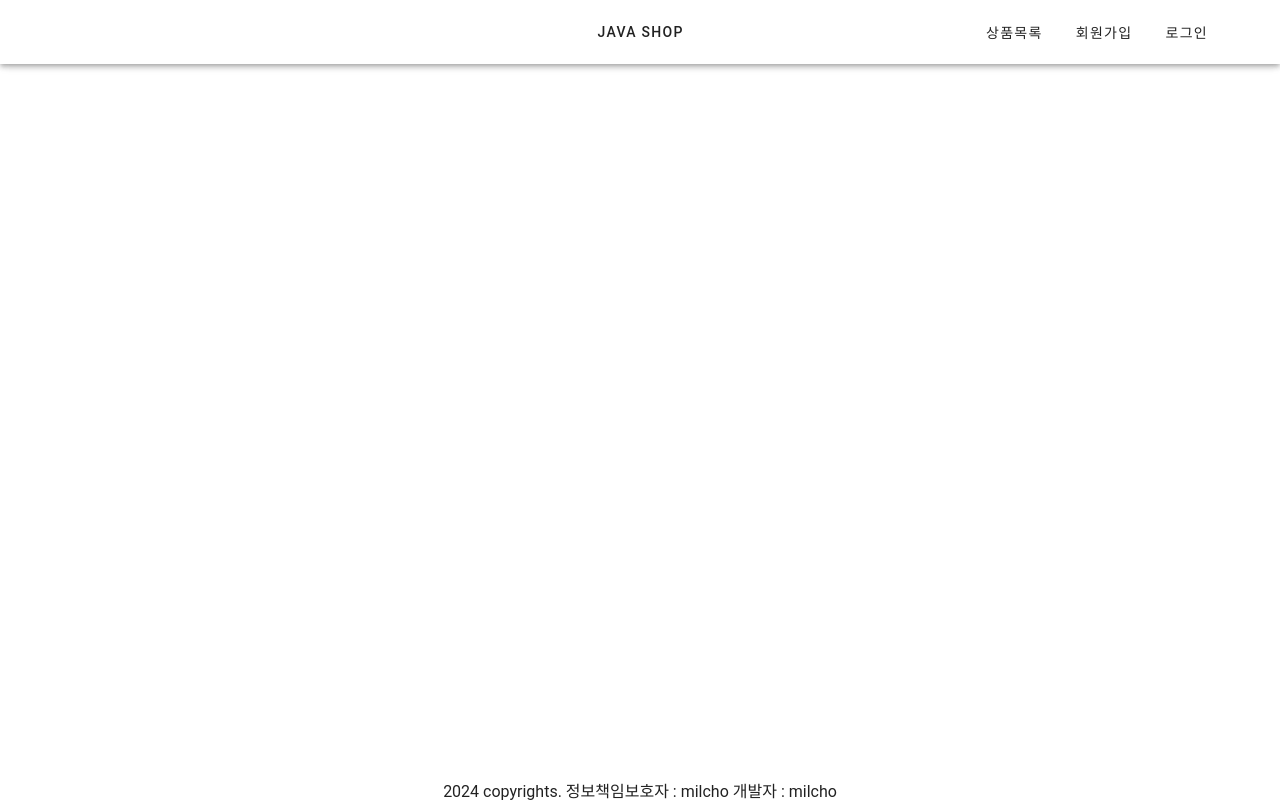
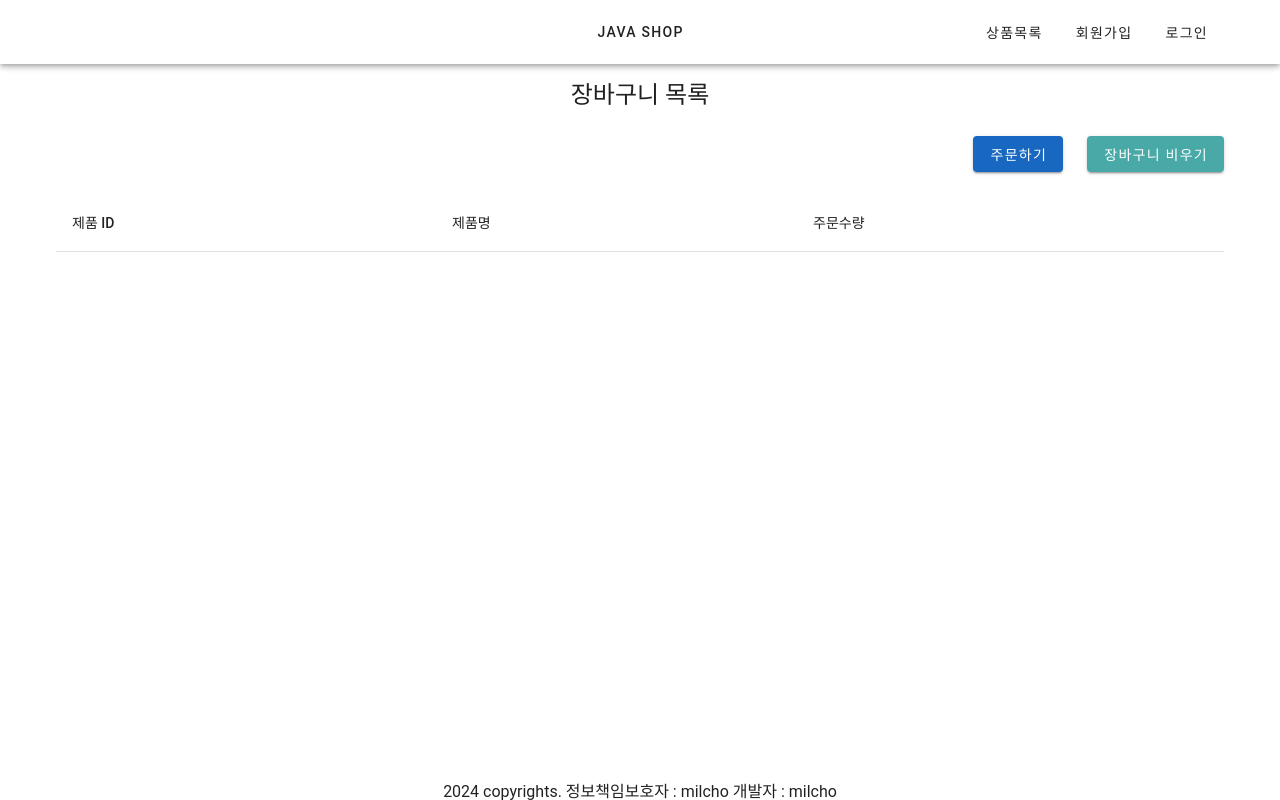
Before and after one commit to milcho0604/order-fe-deploy, a Vue app: page /order/cart in a window 1280 px wide. Built offline with nearby package versions, Linux system fonts and the light colour scheme.

Commit message:
feat: 전역적 상태 관리, 장바구니

```diff
--- a/src/components/HeaderComponent.vue
+++ b/src/components/HeaderComponent.vue
@@ -15,7 +15,7 @@
 
         <v-col class="d-flex justify-end">
           <v-btn :to="{ path: '/product/list' }">상품목록</v-btn>
-          <v-btn v-if="isLogin" :to="{ path: '/order/cart' }">장바구니</v-btn>
+          <v-btn v-if="isLogin" :to="{ path: '/order/cart' }">장바구니 {{getTotalQuantity}}</v-btn>
           <v-btn v-if="isLogin" :to="{ path: '/mypage' }">마이페이지</v-btn>
           <v-btn v-if="!isLogin" :to="{ path: '/member/create' }">회원가입</v-btn>
           <v-btn v-if="!isLogin" :to="{ path: '/login' }">로그인</v-btn>
@@ -27,7 +27,13 @@
 </template>
 
 <script>
+import { mapGetters } from 'vuex';
+
+
 export default {
+  computed:{
+        ...mapGetters(['getTotalQuantity'])
+    },
   data() {
     return {
       userRole: null,
--- a/src/components/ProductListComponent.vue
+++ b/src/components/ProductListComponent.vue
@@ -29,7 +29,7 @@
                 </v-form>
             </v-col>
             <v-col cols="auto" v-if="!isAdmin">
-                <v-btn color="secondary" class="mr-2">장바구니</v-btn>
+                <v-btn @click="addCart" color="secondary" class="mr-2">장바구니</v-btn>
                 <v-btn @click="createOrder" color="success">주문하기</v-btn>
             </v-col>
             <v-col cols="auto" v-if="isAdmin">
@@ -87,6 +87,7 @@
 </template>
 <script>
 import axios from 'axios';
+import { mapGetters } from 'vuex';
 
 export default {
     props: ['isAdmin', 'pageTitle'],
@@ -171,6 +172,19 @@ export default {
                 this.loadProduct();
             }
         },
+
+        addCart(){
+            const orderProducts = Object.keys(this.selected).filter(key=>this.selected[key])
+                .map(key=>{
+                const product = this.productList.find(p => p.id == key)
+                return {id: product.id, name: product.name, quantity: product.quantity};
+                });
+            orderProducts.forEach(p=>this.$store.dispatch('addCart', p))
+            console.log(this.getProductsInCart);
+            // window.location.reload();
+        },
+
+
         async createOrder(){
         const orderProducts = Object.keys(this.selected).filter(key=>this.selected[key])
         .map(key=>{
@@ -178,6 +192,7 @@ export default {
             return {productId: product.id, productCount: product.quantity};
         });
         console.log(orderProducts);
+
         if(orderProducts.length < 1){
             alert("주문 물품 수량이 부족합니다.")
             return;
@@ -196,6 +211,9 @@ export default {
             alert("주문이 처리되지 않았습니다.")
         }
     }
-    }
+    },
+    computed:{
+        ...mapGetters(['getProductsInCart'])
+    },
 };
 </script>
--- a/src/components/practice/StoreTestComponent2.vue
+++ b/src/components/practice/StoreTestComponent2.vue
@@ -2,6 +2,14 @@
     <h1>store test component2</h1>
     <p>count: {{getCount}}</p>
     <button @click="incrementCount" color="primary"> incrementCount </button>
+
+
+    <br>
+    <p>{{getMessage}}</p>
+    <br>
+    <input type="text" v-model="newMessage">
+    <br>
+    <v-btn color="red" @click="updateMessage">updateMessage</v-btn>
 </template>
 
 <script>
@@ -10,17 +18,21 @@ import { mapGetters } from 'vuex';
 export default{
     data() {
         return {
-            count: 0
+            count: 0,
         }
     },
     computed:{
-        ...mapGetters(['getCount'])
+        ...mapGetters(['getCount']),
+        ...mapGetters(['getMessage'])
     },
     methods: {
         incrementCount(){
             // this.count++
             this.$store.dispatch('incrementCount')
         },
+        updateMessage(){
+            this.$store.dispatch('updateMessage', this.newMessage)
+        }
     }
 }
 </script>
--- a/src/components/practice/StoreTestComponent3.vue
+++ b/src/components/practice/StoreTestComponent3.vue
@@ -1,16 +1,17 @@
 <template>
     <h1>store test component3</h1>
 
-    <p>count: {{count}}</p>
+    <p>count: {{getCount}}</p>
+    <p>message: {{getMessage}}</p>
 
 </template>
 
 <script>
+
+import { mapGetters } from 'vuex';
 export default{
-    data() {
-        return {
-            count:0
-        }
+    computed:{
+        ...mapGetters(['getCount', 'getMessage'])
     },
 }
 </script>
--- a/src/router/orderRouter.js
+++ b/src/router/orderRouter.js
@@ -1,9 +1,15 @@
 import OrderList from '@/views/OrderList.vue'
+import OrderCart from '@/views/OrderCart.vue'
 
 export const orderRouter =[
     {
         path: '/order/list',
         name: 'OrderList',
         component: OrderList
+    },
+    {
+        path: '/order/cart',
+        name: 'OrderCart',
+        component: OrderCart
     }
 ]
--- /dev/null
+++ b/src/store/cart.js
@@ -0,0 +1,47 @@
+function initState(){
+    return{
+        //localStorage에서 역직렬화 하여 데이터 추출
+        productsInCart: JSON.parse(localStorage.getItem('productsInCart')) || [],
+        totalQuantity: localStorage.getItem('totalQuantity') || 0,
+    }
+}
+
+const practice ={
+    state: initState,
+
+    mutations:{
+        addCart(state, product){
+            const existProduct = state.productsInCart.find(p => p.id == product.id);
+            if(existProduct){
+                existProduct.quantity += product.quantity;
+            }else{
+                state.productsInCart.push(product);
+            }
+            state.totalQuantity = parseInt(state.totalQuantity) + product.quantity;
+            // 로컬스토리지에 직렬화하여 데이터 삽입
+            localStorage.setItem('productsInCart', JSON.stringify(state.productsInCart));
+            localStorage.setItem('totalQuantity', state.totalQuantity)
+        },
+        clearCart(state){
+            state.productsInCart = [],
+            state.totalQuantity = 0;
+            localStorage.removeItem('productsInCart')
+            localStorage.removeItem('totalQuantity')
+        }
+    },
+    actions:{
+        addCart(context, product){
+            context.commit('addCart', product)
+        },
+        clearCart(context){
+            context.commit('clearCart')
+        }
+    },
+
+    getters:{
+        getProductsInCart: state => state.productsInCart,
+        getTotalQuantity: state => state.totalQuantity
+    },
+}
+
+export default practice;
--- a/src/store/index.js
+++ b/src/store/index.js
@@ -1,9 +1,11 @@
 import {createStore} from 'vuex';
 import practice from './practice'
+import cart from './cart'
 
 const store = createStore({
     modules:{
-        practice
+        practice,
+        cart
     }
 })
 
--- a/src/store/practice.js
+++ b/src/store/practice.js
@@ -1,6 +1,7 @@
 function initState(){
     return{
-        count:0
+        count:0,
+        message: "good"
     }
 }
 
@@ -15,6 +16,9 @@ const practice ={
     mutations:{
         increment(state){
             state.count++;
+        },
+        update(state, newMessage){
+            state.message = newMessage;
         }
     },
     actions:{
@@ -22,12 +26,16 @@ const practice ={
         // 그러면 결국, 컴포넌트에서는 actions의 함수를 호출
         incrementCount(context){
             context.commit('increment')
+        },
+        updateMessage(context, newMessage){
+            context.commit('update', newMessage)
         }
     },
     // 상태를 get하기 위한 함수들의 집합
     getters:{
-        getCount: state => state.count
-    }
+        getCount: state => state.count,
+        getMessage: state => state.message
+    },
 }
 
 export default practice;
--- a/src/views/MyPage.vue
+++ b/src/views/MyPage.vue
@@ -34,7 +34,6 @@ import OrederListComponent from '@/components/OrederListComponent.vue';
 export default{
     components:{
         OrederListComponent
-
     },
     data(){
         return {
@@ -43,7 +42,7 @@ export default{
         }
     },
     async created(){
-        const response = await axios.get(`${process.env.VUE_APP_API_BASE_URL}/member/myinfo`);
+        const response = await axios.get(`${process.env.VUE_APP_API_BASE_URL}/member/myInfo`);
         this.memberInfo = response.data.result;
         this.memberInfoList = [
             {key:"이름", value:this.memberInfo.name},
--- /dev/null
+++ b/src/views/OrderCart.vue
@@ -0,0 +1,84 @@
+<template>
+    <v-container>
+        <v-row justify="center">
+            <v-col class="text-center text-h5">
+                장바구니 목록
+            </v-col>
+        </v-row>
+        <v-row justify="end">
+            <v-col cols="auto">
+                <v-btn @click="orderCreate" color="primary">주문하기</v-btn>
+            </v-col>
+            <v-col cols="auto">
+                <v-btn @click="clearCart" color="secondary">장바구니 비우기</v-btn>
+            </v-col>
+        </v-row>
+        <v-row>
+            <v-col>
+                <v-table>
+                    <thead>
+                        <tr>
+                            <th>제품 ID</th>
+                            <th>제품명</th>
+                            <th>주문수량</th>
+                        </tr>
+                    </thead>
+                    <tbody>
+                        <tr v-for="product in getProductsInCart" :key="product.id">
+                            <td>{{product.id}}</td>
+                            <td>{{product.name}}</td>
+                            <td>{{product.quantity}}</td>
+                        </tr>
+                    </tbody>
+                </v-table>
+            </v-col>
+        </v-row>
+    </v-container>
+</template>
+
+
+<script>
+import axios from 'axios';
+import { mapGetters } from 'vuex';
+
+export default{
+    data() {
+        return {
+        }
+    },
+    computed:{
+        ...mapGetters(['getProductsInCart'])
+    },
+    methods: {
+        clearCart(){
+            this.$store.dispatch("clearCart")
+        },
+        async orderCreate(){
+            const orderProducts = this.getProductsInCart
+            .map(p=>{
+                return {productId: p.id, productCount: p.quantity};
+            });
+            console.log(orderProducts)
+
+            if(orderProducts.length < 1){
+                alert("주문 물품 수량이 부족합니다.")
+                return;
+                    }
+            const yesOrNo = confirm(`${orderProducts.length}개의 상품을 주문하시겠습니가?`);
+            if(!yesOrNo){
+                console.log("주문이 취소되었습니다.")
+                return;
+            }
+            try{
+                await axios.post(`${process.env.VUE_APP_API_BASE_URL}/order/create`, orderProducts);
+                alert("주문이 정상적으로 처리되었습니다.")
+                this.clearCart()
+            }catch(e){
+                console.log(e);
+                alert("주문이 처리되지 않았습니다.")
+            }
+
+        }
+    },
+}
+</script>
```
